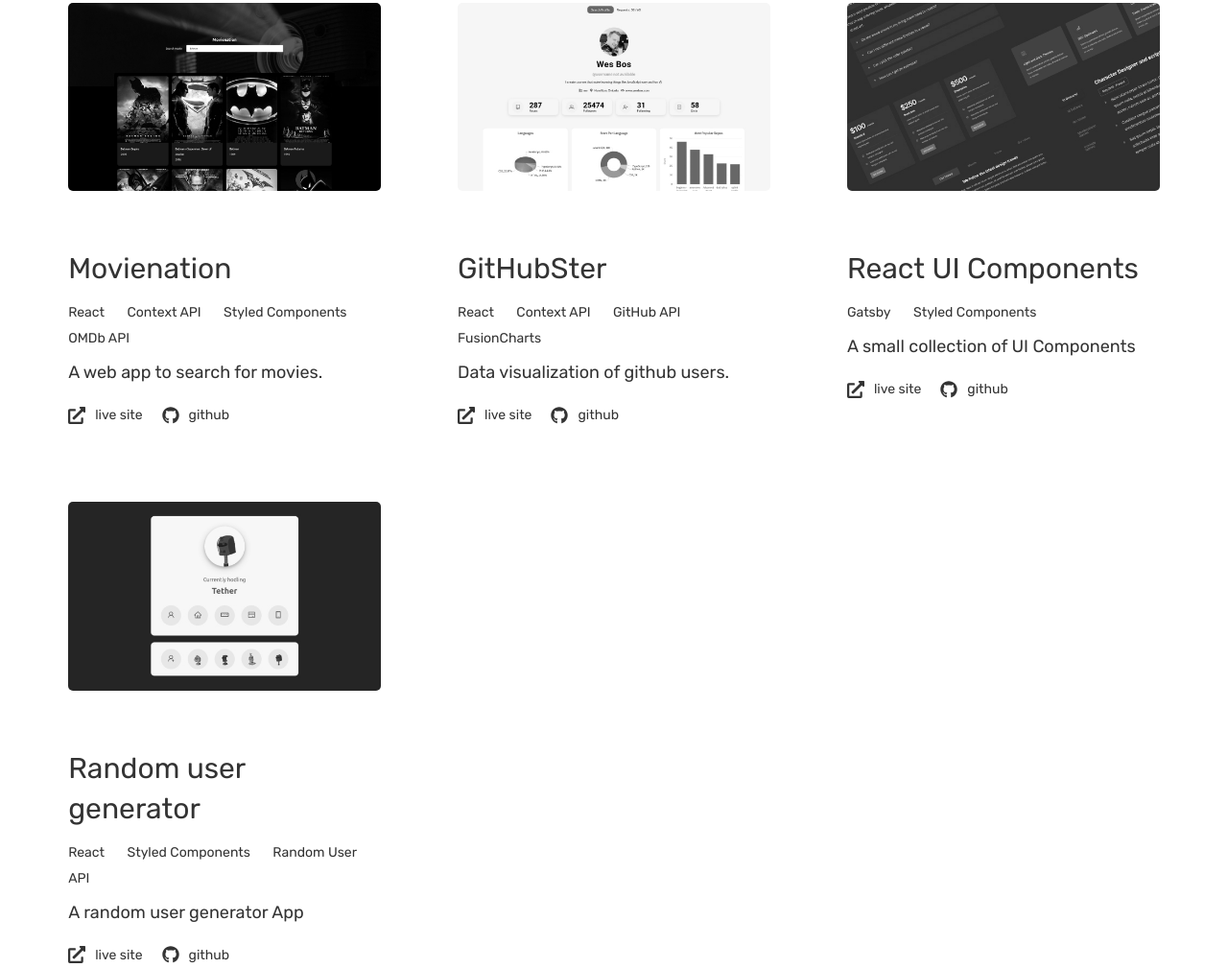
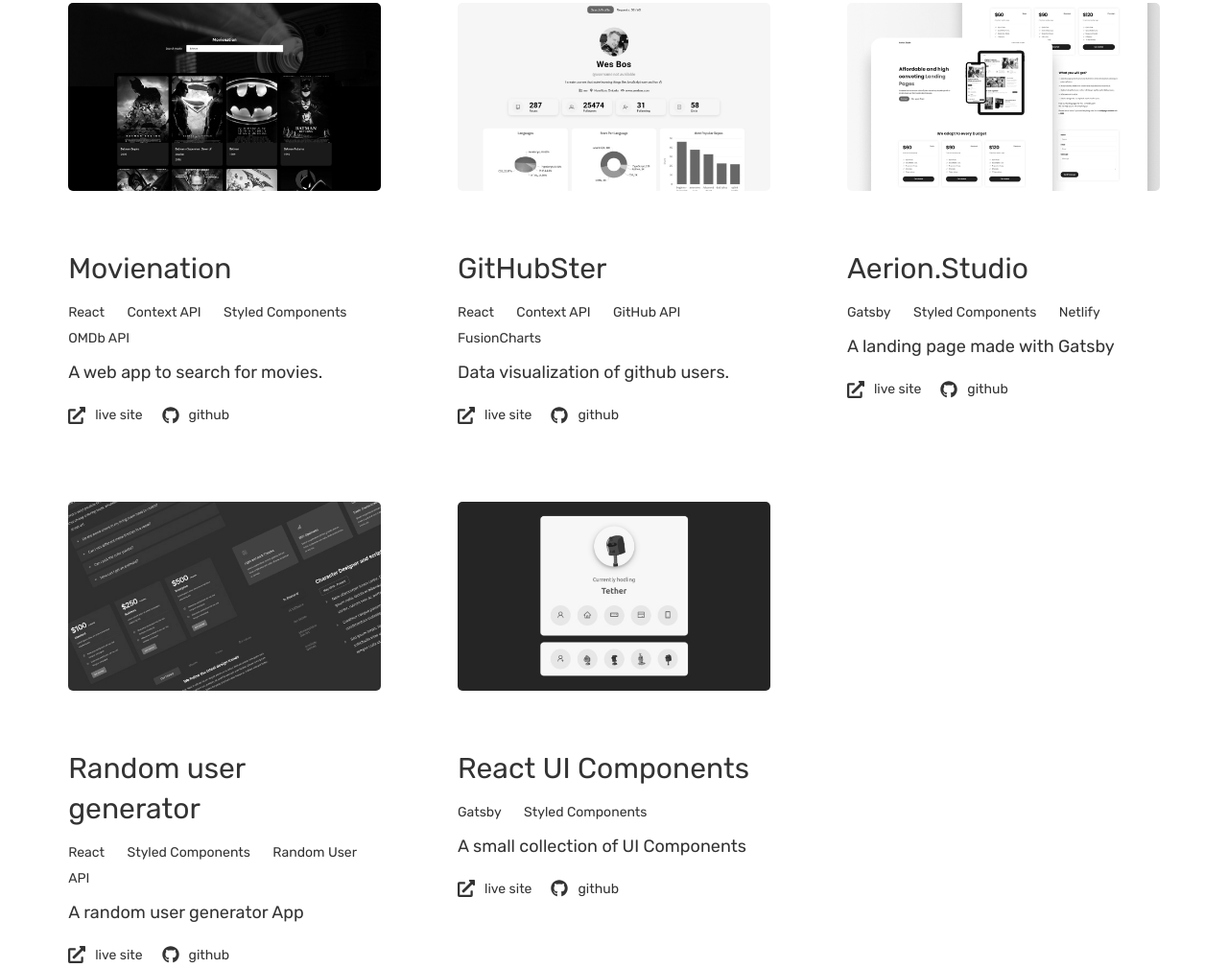
Before and after one commit to leanug/v1, a Gatsby site: page / in a window 1280 px wide. Shown: the part 983-1992 px from the top of the page at 96% size. Built offline with nearby package versions, Linux system fonts and the light colour scheme; Gatsby itself is replaced by a stand-in of ours.

Commit message:
aerion project added

```diff
--- a/src/components/Portfolio/index.js
+++ b/src/components/Portfolio/index.js
@@ -27,7 +27,7 @@ const Portfolio = () => {
                     )
                 }
             }
-            placeholderImage3: file(relativePath: {eq: "projects/react-ui-components.jpg"}) {
+            placeholderImage3: file(relativePath: {eq: "projects/aerion.jpg"}) {
                 childImageSharp {
                     gatsbyImageData (
                         quality: 75
@@ -37,7 +37,17 @@ const Portfolio = () => {
                     )
                 }
             }
-            placeholderImage4: file(relativePath: {eq: "projects/random-user.jpg"}) {
+            placeholderImage4: file(relativePath: {eq: "projects/react-ui-components.jpg"}) {
+                childImageSharp {
+                    gatsbyImageData (
+                        quality: 75
+                        height: 350
+                        width: 580
+                        placeholder: BLURRED
+                    )
+                }
+            }
+            placeholderImage5: file(relativePath: {eq: "projects/random-user.jpg"}) {
                 childImageSharp {
                     gatsbyImageData (
                         quality: 75
--- a/src/constants/portfolio.js
+++ b/src/constants/portfolio.js
@@ -16,12 +16,12 @@ const data = [
         git: 'https://github.com/leanug/githubprofile'
     },
     {
-        title: 'React UI Components',
-        categories: 'gatsby, styled components',
+        title: 'Aerion.Studio',
+        categories: 'gatsby, styled components, netlify',
         image: '',
-        text: 'A small collection of UI Components',
-        live: 'https://ruc-react-ui-components.netlify.app',
-        git: 'https://github.com/leanug/react-ui-components'
+        text: 'A landing page made with Gatsby',
+        live: 'https://www.aerion.studio',
+        git: 'https://github.com/leanug/aerion'
     },
     {
         title: 'Random user generator',
@@ -31,6 +31,14 @@ const data = [
         live: 'https://rug-random-user-generator.netlify.app',
         git: 'https://github.com/leanug/random-user-generator'
     },
+    {
+        title: 'React UI Components',
+        categories: 'gatsby, styled components',
+        image: '',
+        text: 'A small collection of UI Components',
+        live: 'https://ruc-react-ui-components.netlify.app',
+        git: 'https://github.com/leanug/react-ui-components'
+    },
 ]
 
 export default data
```
Also changed, not shown: src/images/projects/aerion.jpg (added), src/images/projects/distrial.jpg (deleted).
